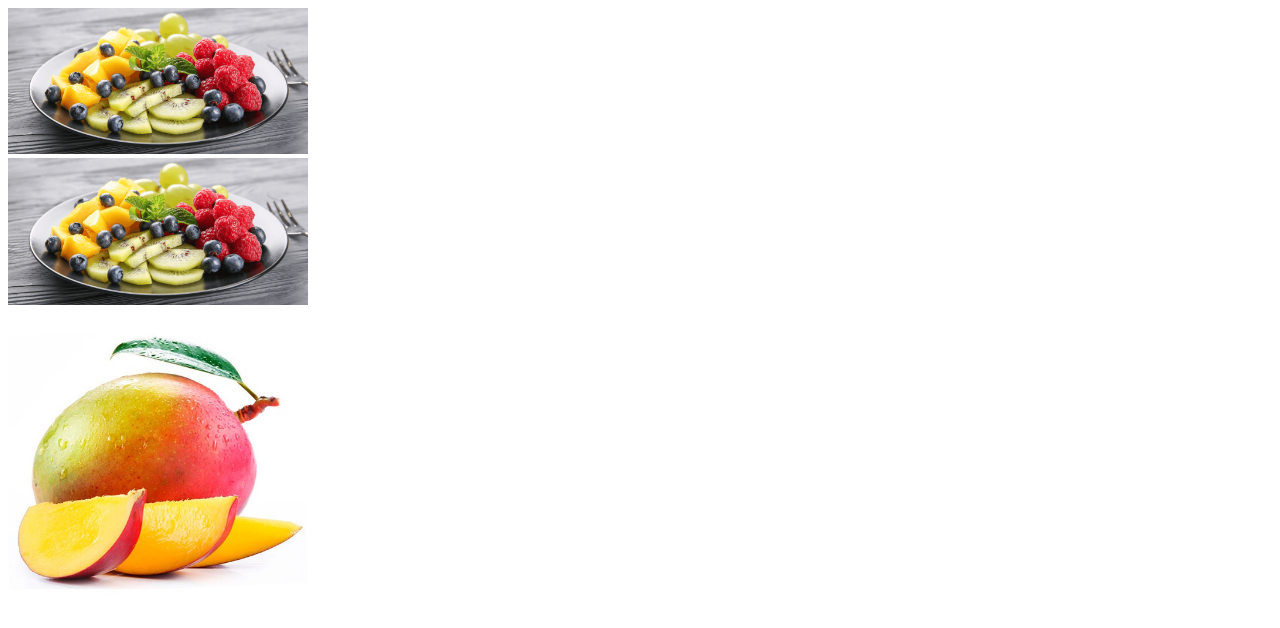
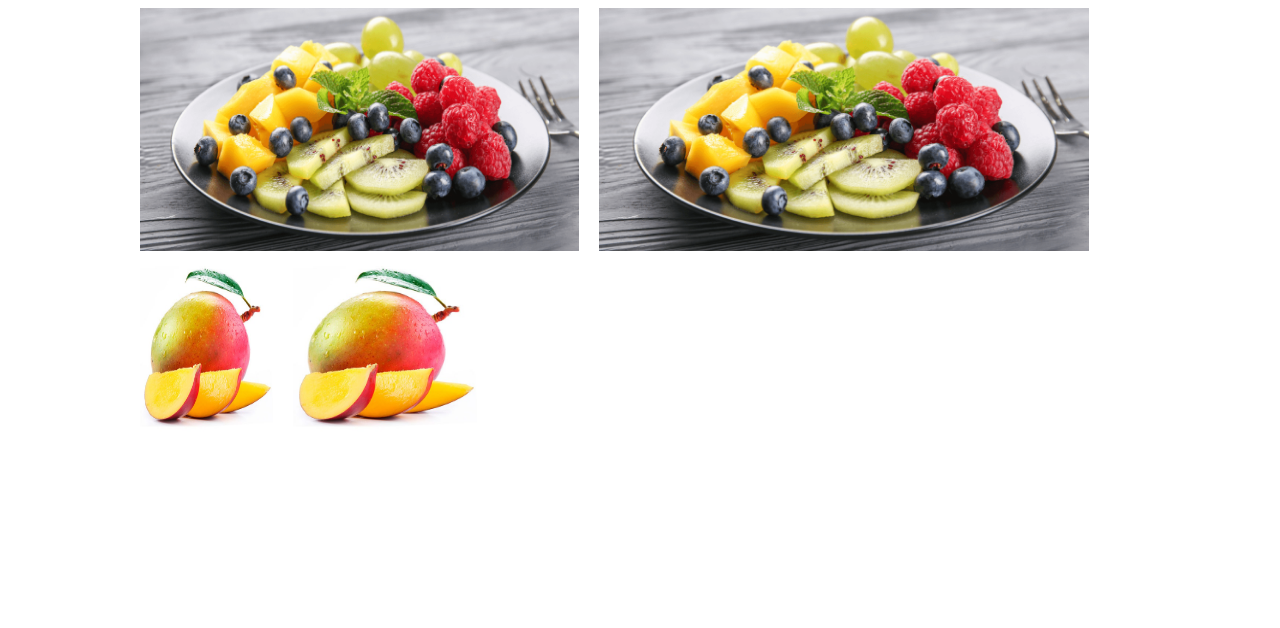
Before and after one commit to Mangel111111111/CSS-Grid-Exercise, a plain HTML site: page index.html in a window 1280 px wide. Drawn offline with Linux system fonts and the light colour scheme.

Commit message:
working on the Grid

```diff
--- a/css/index.css
+++ b/css/index.css
@@ -1,20 +1,29 @@
-img,mango.jpg{
-    width: 300px;
+img {
+    width: 100%;
+    height: 100%;
 }
-header {
+.container{
     display: grid;
-    grid-template-columns: 20% 20% 20% 20% 20%;
-    grid-template-rows: 20% 20% 20% 20% 20%;
+    grid-template-columns: repeat(20,1fr);
+    grid-template-rows: repeat(4,1fr);
+    column-gap: 20px;
+    width: 1000px;
+    height: 800px;
+    margin: 0 auto;
 }
-.err {
-    grid-column: 6fr;
-    grid-row: 4fr;
+#tray1{
+    grid-column: 1/10;
+    grid-row: 1;
 }
-.firstTray{
-    grid-column-start: 1;
-    grid-column-end: 3;
+#tray2{
+    grid-column: 10/20;
+    grid-row: 1;
 }
-.secondTray{
-    grid-column-start: 3;
-    grid-column-end: 6;
+#mango1{
+    grid-column: 1/4;
+    grid-row: 2;
 }
+#mango2{
+    grid-column: 4/8;
+    grid-row: 2;
+}
--- a/index.html
+++ b/index.html
@@ -8,20 +8,21 @@
 </head>
 <body>
     <main>
-        <div class="err">
-            <div class="firstTray">
-                <img src="img/dinner.png" alt="A tray filled with a variety of fresh fruits, perfect for dinner">
+        <div class="container">
+            <div id="tray1" >
+                <img class="dinner" src="img/dinner.png" alt="A tray filled with a variety of fresh fruits, perfect for dinner">
             </div>
-            <div class="secondTray">
-                <img src="img/dinner.png" alt="A tray filled with a variety of fresh fruits, perfect for dinner">
+            <div id="tray2" >
+                <img class="dinner" src="img/dinner.png" alt="A tray filled with a variety of fresh fruits, perfect for dinner">
             </div>
+            <div id="mango1">
+                <img class="mango" src="img/mango.jpg" alt="A mango">
+            </div>
+            <div id="mango2">
+                <img class="mango" src="img/mango.jpg" alt="A mango">
+            </div>
+        </div>
 
-        </div>
-            <img src="img/mango.jpg" alt="A mango">
-        </div>
     </main>
-    <footer>
-
-    </footer>
 </body>
 </html>
```
